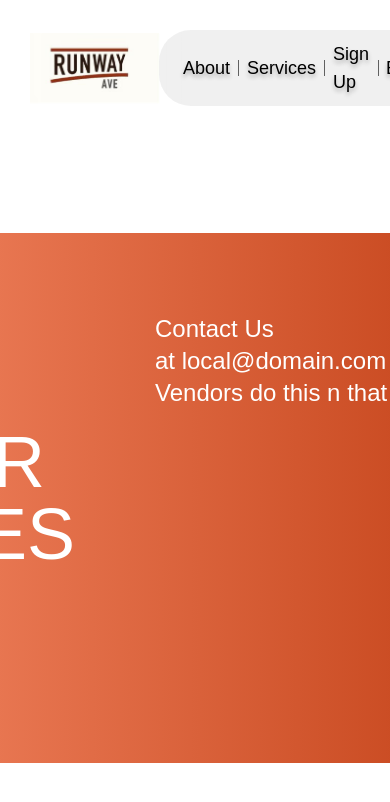
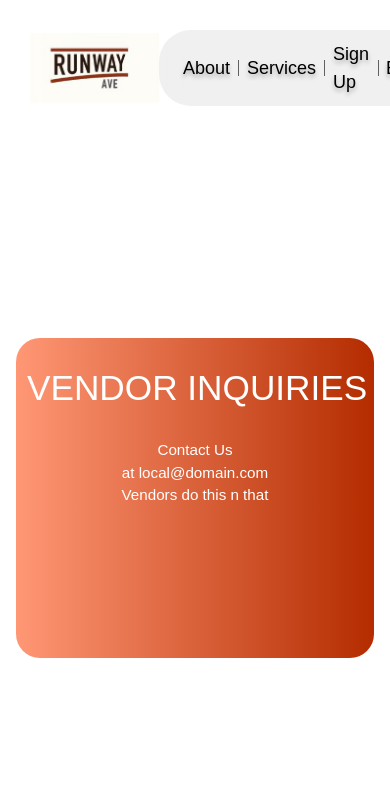
Before and after one commit to CSES-Dev/runway-ave, a Next.js app: page /contact in a window 390 px wide. Shown: the top 802 px of the page. Built offline with nearby package versions, Linux system fonts and the light colour scheme.

Commit message:
Add text+box scaling when screen size goes down

```diff
--- a/app/contact/components/GeneralSupport.tsx
+++ b/app/contact/components/GeneralSupport.tsx
@@ -4,11 +4,11 @@ import React from "react";
 
 export default function GeneralSupport() {
     return (
-        <div className="flex rounded-3xl w-[1152px] h-[530px] bg-gradient-to-r from-[#8CDFA8] to-[#34543F]">
-            <div className="flex text-center items-center text-7xl w-[400px] pl-8 text-white">
+        <div className="flex flex-col md:flex-row pt-6 md:pt-0 items-center md:items-stretch rounded-3xl w-[92vw] max-w-[1152px] h-[clamp(320px,60vw,530px)] md:h-[530px] bg-gradient-to-r from-[#8CDFA8] to-[#34543F]">
+            <div className="flex text-center text-[clamp(2.2rem,7vw,6.5rem)] md:text-7xl items-center w-[400px] pl-8 text-white">
                 GENERAL SUPPORT
             </div>
-            <div className="p-20 w-[640px] text-white text-2xl">
+            <div className="p-6 md:p-20 text-center md:text-left text-white text-[clamp(0.95rem,2.6vw,1.5rem)] md:text-2xl">
                 Loren ipsum odt alor If you need support, you can do this that and the third Contact at email@email.com with inquiries text text
             </div>
         </div>
--- a/app/contact/components/PressInquiries.tsx
+++ b/app/contact/components/PressInquiries.tsx
@@ -4,11 +4,11 @@ import React from "react";
 
 export default function PressInquiries() {
     return (
-        <div className="flex rounded-3xl w-[1152px] h-[530px] bg-gradient-to-r from-[#FF7958] to-[#691F0D]">
-            <div className="flex text-center items-center text-7xl justify-start w-[400px] pl-8 text-white text-4xl">
+        <div className="flex flex-col md:flex-row pt-6 md:pt-0 items-center md:items-stretch rounded-3xl w-[92vw] max-w-[1152px] h-[clamp(320px,60vw,530px)] md:h-[530px] bg-gradient-to-r from-[#FF7958] to-[#691F0D]">
+            <div className="flex text-center text-[clamp(2.2rem,7vw,6.5rem)] md:text-7xl items-center w-[400px] pl-8 text-white">
                 PRESS INQUIRIES
             </div>
-            <div className="p-20 justify-end w-[640px] text-white text-2xl">
+            <div className="p-6 md:p-20 text-center md:text-left text-white text-[clamp(0.95rem,2.6vw,1.5rem)] md:text-2xl">
                 Contact US at
                 <p>local@domain.com for inquiries </p>
                 <p>Press can do this that and the third</p>
--- a/app/contact/components/VendorInquiries.tsx
+++ b/app/contact/components/VendorInquiries.tsx
@@ -4,11 +4,11 @@ import React from "react";
 
 export default function VendorInquiries() {
     return (
-        <div className="flex rounded-3xl w-[1152px] h-[530px] bg-gradient-to-r from-[#FF9775] to-[#B42C00]">
-            <div className="flex text-center items-center text-7xl w-[400px] pl-8 text-white">
+        <div className="flex flex-col md:flex-row pt-6 md:pt-0 items-center md:items-stretch rounded-3xl w-[92vw] max-w-[1152px] h-[clamp(320px,60vw,530px)] md:h-[530px] bg-gradient-to-r from-[#FF9775] to-[#B42C00]">
+            <div className="flex text-center text-[clamp(2.2rem,7vw,6.5rem)] md:text-7xl items-center w-[400px] pl-8 text-white">
                 VENDOR INQUIRIES
             </div>
-            <div className="p-20 w-[640px] text-white text-2xl">
+            <div className="p-6 md:p-20 text-center md:text-left text-white text-[clamp(0.95rem,2.6vw,1.5rem)] md:text-2xl">
                 <p>Contact Us</p>
                 <p>at local@domain.com</p>
                 <p>Vendors do this n that</p>
```
